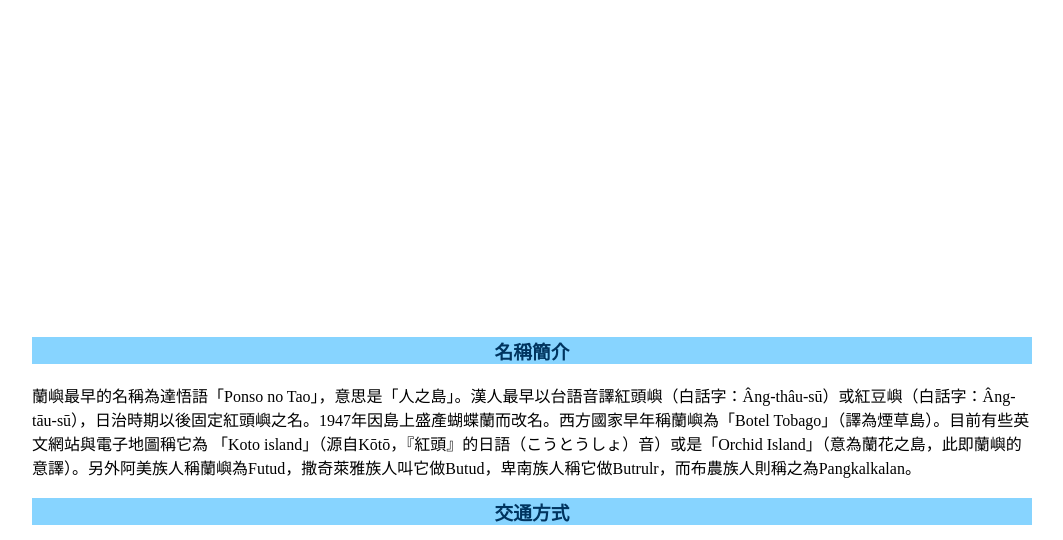
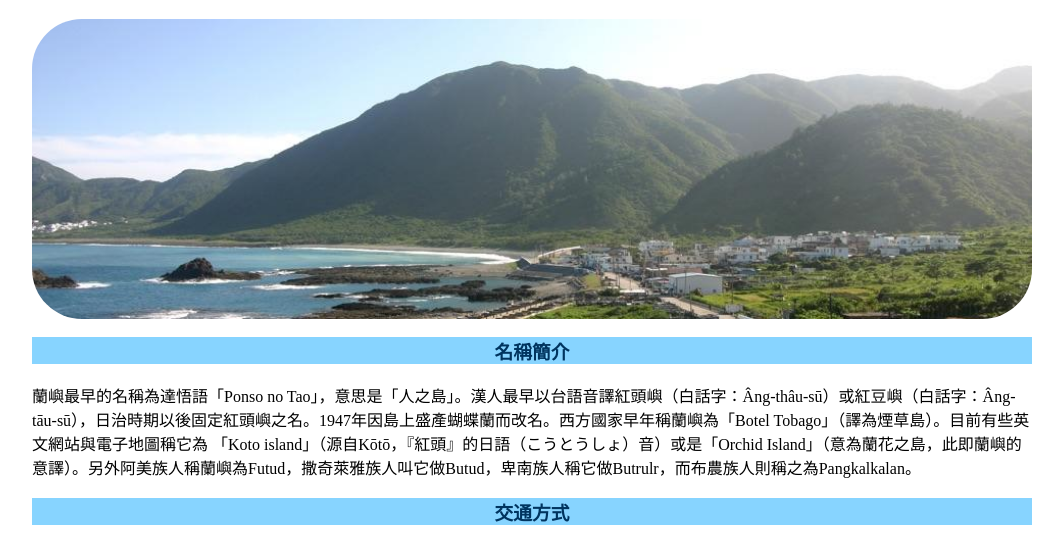
Before and after one commit to IXIN0707/3109043052-3-2-homework, a plain HTML site: page index.html in a window 1280 px wide. Shown: the part 176-716 px from the top of the page, without its empty margins (108-1171 px from the left). Drawn offline with Linux system fonts and the light colour scheme.

Commit message:
Update style.css

```diff
--- a/style.css
+++ b/style.css
@@ -26,7 +26,7 @@ nav h4 a:hover {
 .heroimg   {
     width: 1000px;
     height: 300px;
-    background-image: url(asset/iranmelik.jpg);
+    background-image: url(assets/iranmelik.jpg);
     background-size: cover;
     border-radius: 50px;
 }
```
